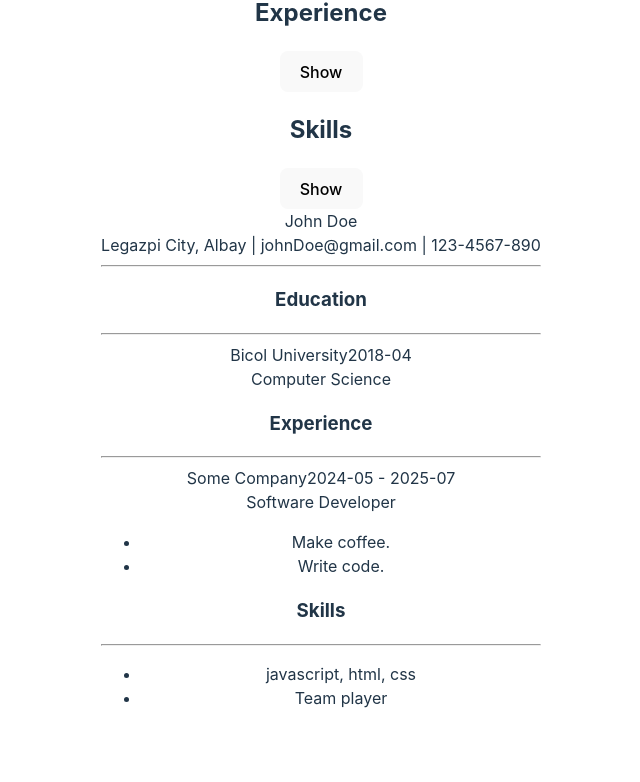
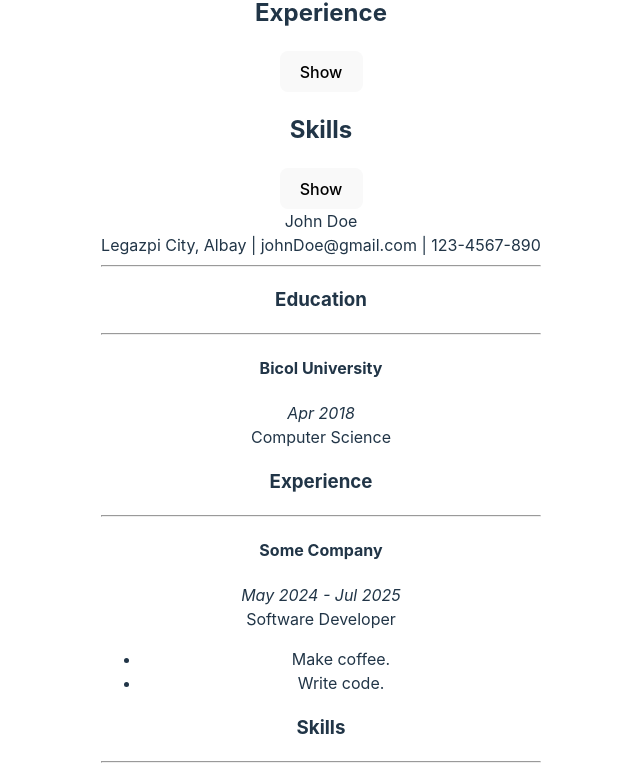
Before and after one commit to Toph765/cv-application, a React (Vite) app: page / in a window 1280 px wide. Shown: the part 508-1290 px from the top of the page, without its empty margins (319-959 px from the left). Before the commit the page ends 1266 px from the top, so only its background shows below. Built offline with nearby package versions, Linux system fonts and the light colour scheme.

Commit message:
*: import format

```diff
--- a/src/components/ShowEdExp.jsx
+++ b/src/components/ShowEdExp.jsx
@@ -1,4 +1,6 @@
-function ShowEdExp({data}) {
+import { format } from "date-fns";
+
+function ShowEdExp({ data }) {
     return (
         <>
             <div>
@@ -6,8 +8,8 @@ function ShowEdExp({data}) {
                     return (
                         <div key={item.id}>
                             <div>
-                                <span>{item.schoolName}</span>
-                                <span>{item.graduation}</span>
+                                <h4>{item.schoolName}</h4>
+                                <i>{format(item.graduation, 'MMM yyyy')}</i>
                             </div>
                             <div>
                                 {item.program}
--- a/src/components/ShowPracExp.jsx
+++ b/src/components/ShowPracExp.jsx
@@ -1,4 +1,6 @@
-function ShowPracExp({data}) {
+import { format } from "date-fns";
+
+function ShowPracExp({ data }) {
     return (
         <>
             <div>
@@ -6,8 +8,8 @@ function ShowPracExp({data}) {
                     return (
                         <div key={item.id}>
                             <div>
-                                <span>{item.companyName}</span>
-                                <span>{item.from} - {item.to}</span>
+                                <h4>{item.companyName}</h4>
+                                <i>{format(item.from, "MMM yyyy")} - {format(item.to, "MMM yyyy")}</i>
                             </div>
                             <div>
                                 {item.position}
```
